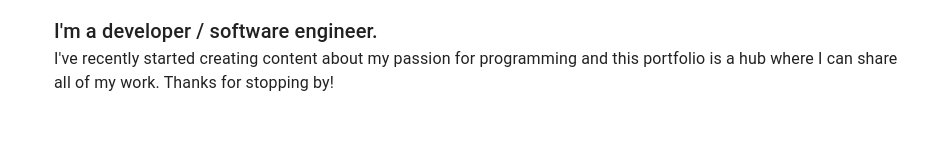
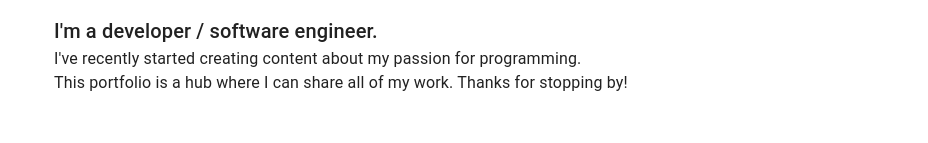
Before and after one commit to jarrodwatts/portfolio-old, a Next.js app: page / in a window 1280 px wide. Shown: the part 193-336 px from the top of the page, without its empty margins (154-1082 px from the left). Built offline with nearby package versions, Linux system fonts and the light colour scheme; no server answers.

Commit message:
Add favicon and remove console.log

```diff
--- a/src/components/ProjectContainer.tsx
+++ b/src/components/ProjectContainer.tsx
@@ -9,8 +9,6 @@ export default function ProjectContainer(): JSX.Element {
   const { data, error } = useSWR<Repository[], any>("/api/github", fetcher);
   if (error) return <div>Failed to load</div>;
   if (!data) return <div>Loading...</div>;
-
-  console.log("Repos", data);
 
   const gatherRepos = (initialRepos: Repository[]): Repository[] => {
     if (initialRepos.length > 0) {
--- a/src/pages/index.tsx
+++ b/src/pages/index.tsx
@@ -16,27 +16,41 @@ export default function Index() {
         I'm a developer / software engineer.
       </Typography>
       <Typography component="h2" variant="body1">
-        I've recently started creating content about my passion for programming and this portfolio
-        is a hub where I can share all of my work. Thanks for stopping by!
+        I've recently started creating content about my passion for programming.
+      </Typography>
+
+      <Typography component="h2" variant="body1">
+        This portfolio is a hub where I can share all of my work. Thanks for
+        stopping by!
       </Typography>
 
       {/* YouTube */}
       <Typography
         variant="h4"
-        style={{ marginBottom: "84px", marginTop: "48px", paddingBottom: "8px" }}
+        style={{
+          marginBottom: "84px",
+          marginTop: "48px",
+          paddingBottom: "8px",
+        }}
       >
         Recent Videos 🎬
       </Typography>
       <YoutubeCarousel />
 
       {/* Blog */}
-      <Typography variant="h4" style={{ marginBottom: "16px", marginTop: "32px" }}>
+      <Typography
+        variant="h4"
+        style={{ marginBottom: "16px", marginTop: "32px" }}
+      >
         Blog Posts 📝
       </Typography>
       <BlogContainer />
 
       {/* Projects */}
-      <Typography variant="h4" style={{ marginBottom: "16px", marginTop: "64px" }}>
+      <Typography
+        variant="h4"
+        style={{ marginBottom: "16px", marginTop: "64px" }}
+      >
         Projects by Me 💕
       </Typography>
       <ProjectContainer />
```
Also changed, not shown: 1 other file (tests, documents, lock files or other folders).
